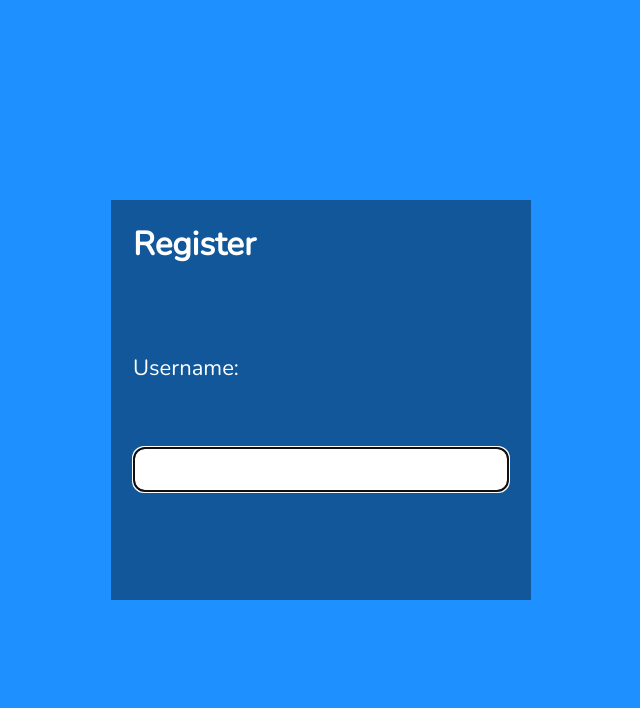
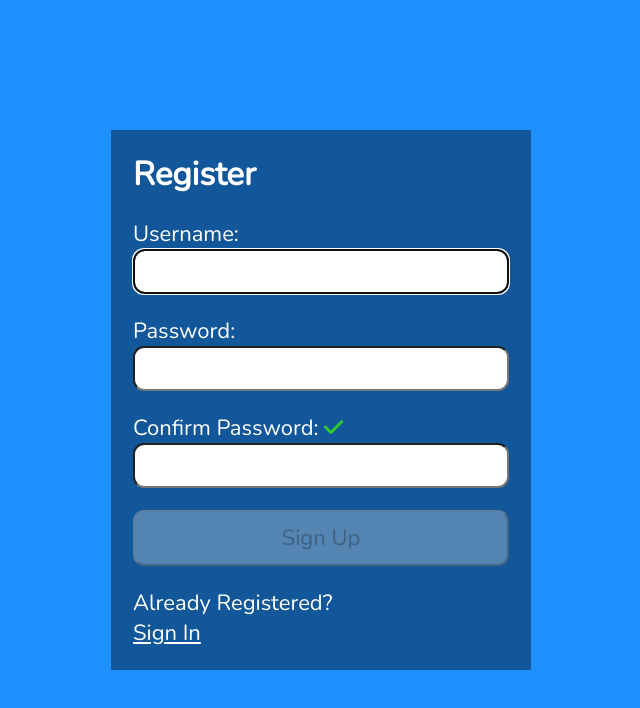
Before and after one commit to AnkitaGoyalD2004/React-Form, a React (Vite) app: page / in a window 1280 px wide. Shown: the top 708 px of the page, without its empty margins (319-959 px from the left). Built offline with nearby package versions, Linux system fonts and the light colour scheme.

Commit message:
done with basic requirements

```diff
--- a/package.json
+++ b/package.json
@@ -15,6 +15,7 @@
     "@fortawesome/free-regular-svg-icons": "^6.5.2",
     "@fortawesome/free-solid-svg-icons": "^6.5.2",
     "@fortawesome/react-fontawesome": "^0.2.0",
+    "axios": "^1.6.8",
     "react": "^18.2.0",
     "react-dom": "^18.2.0"
   },
--- a/src/Register.jsx
+++ b/src/Register.jsx
@@ -53,7 +53,29 @@ const Register = () => {
     setErrMsg("");
   }, [user, pwd, matchPwd]);
 
+  const handleSubmit = async (e) => {
+    e.preventDefault();
+    // if button enabled with JS hack
+    const v1 = USER_REGEX.test(user);
+    const v2 = PWD_REGEX.test(pwd);
+    if (!v1 || !v2) {
+      setErrMsg("Invalid Entry");
+      return;
+    }
+    setSuccess(true);
+  };
+
   return (
+    <>
+      {success ? (
+        <section>
+          <h1>Success!</h1>
+          <p>
+            {" "}
+            <a href="#"> Sign In</a>
+          </p>
+        </section>
+      ) : (
         <section>
           <p
             ref={errRef}
@@ -63,7 +85,7 @@ const Register = () => {
             {errMsg}
           </p>
           <h1>Register</h1>
-      <form>
+          <form onSubmit={handleSubmit}>
             <label htmlFor="username">
               Username:
               <span className={validName ? "valid " : "hide"}>
@@ -97,8 +119,96 @@ const Register = () => {
               Must begin with a letter .<br />
               Letters , numbers , underscores , hyphens allowed.
             </p>
+            {/* Password */}
+
+            <label htmlFor="password">
+              Password:
+              <FontAwesomeIcon
+                icon={faCheck}
+                className={validPwd ? "valid" : "hide"}
+              />
+              <FontAwesomeIcon
+                icon={faTimes}
+                className={validPwd || !pwd ? "hide" : "invalid"}
+              />
+            </label>
+            <input
+              type="password"
+              id="password"
+              onChange={(e) => setPwd(e.target.value)}
+              value={pwd}
+              required
+              aria-invalid={validPwd ? "false" : "true"}
+              aria-describedby="pwdnote"
+              onFocus={() => setPwdFocus(true)}
+              onBlur={() => setPwdFocus(false)}
+            />
+            <p
+              id="pwdnote"
+              className={pwdFocus && !validPwd ? "instructions" : "offscreen"}
+            >
+              <FontAwesomeIcon icon={faInfoCircle} />
+              8 to 24 characters.
+              <br />
+              Must include uppercase and lowercase letters, a number and a
+              special character.
+              <br />
+              Allowed special characters:{" "}
+              <span aria-label="exclamation mark">!</span>{" "}
+              <span aria-label="at symbol">@</span>{" "}
+              <span aria-label="hashtag">#</span>{" "}
+              <span aria-label="dollar sign">$</span>{" "}
+              <span aria-label="percent">%</span>
+            </p>
+
+            {/* confirm Password */}
+            <label htmlFor="confirm_pwd">
+              Confirm Password:
+              <span icon={faCheck} className={validMatch ? "valid" : "hide"}>
+                <FontAwesomeIcon icon={faCheck}></FontAwesomeIcon>
+              </span>
+              <FontAwesomeIcon
+                icon={faTimes}
+                className={validMatch || !matchPwd ? "hide" : "invalid"}
+              />
+            </label>
+            <input
+              type="password"
+              id="confirm_pwd"
+              onChange={(e) => setMatchPwd(e.target.value)}
+              required
+              aria-invalid={validMatch ? "false" : "true"}
+              aria-describedby="confirmnote"
+              onFocus={() => setMatchFocus(true)}
+              onBlur={() => setMatchFocus(false)}
+            />
+            <p
+              id="confirmnote"
+              className={
+                matchFocus && !validMatch ? "instructions" : "offscreen"
+              }
+            >
+              <FontAwesomeIcon icon={faInfoCircle} />
+              Must match the first password input field
+              <br />
+            </p>
+            <button
+              disabled={!validName || !validPwd || !validMatch ? true : false}
+            >
+              Sign Up
+            </button>
           </form>
+          <p>
+            Already Registered?
+            <br />
+            <span className="line">
+              {/* router link */}
+              <a href="#">Sign In</a>
+            </span>
+          </p>
         </section>
+      )}
+    </>
   );
 };
 
```
Also changed, not shown: src/api/axios.js (added), 1 other file (tests, documents, lock files or other folders). Lines whose indentation alone changed are shown as unchanged.
